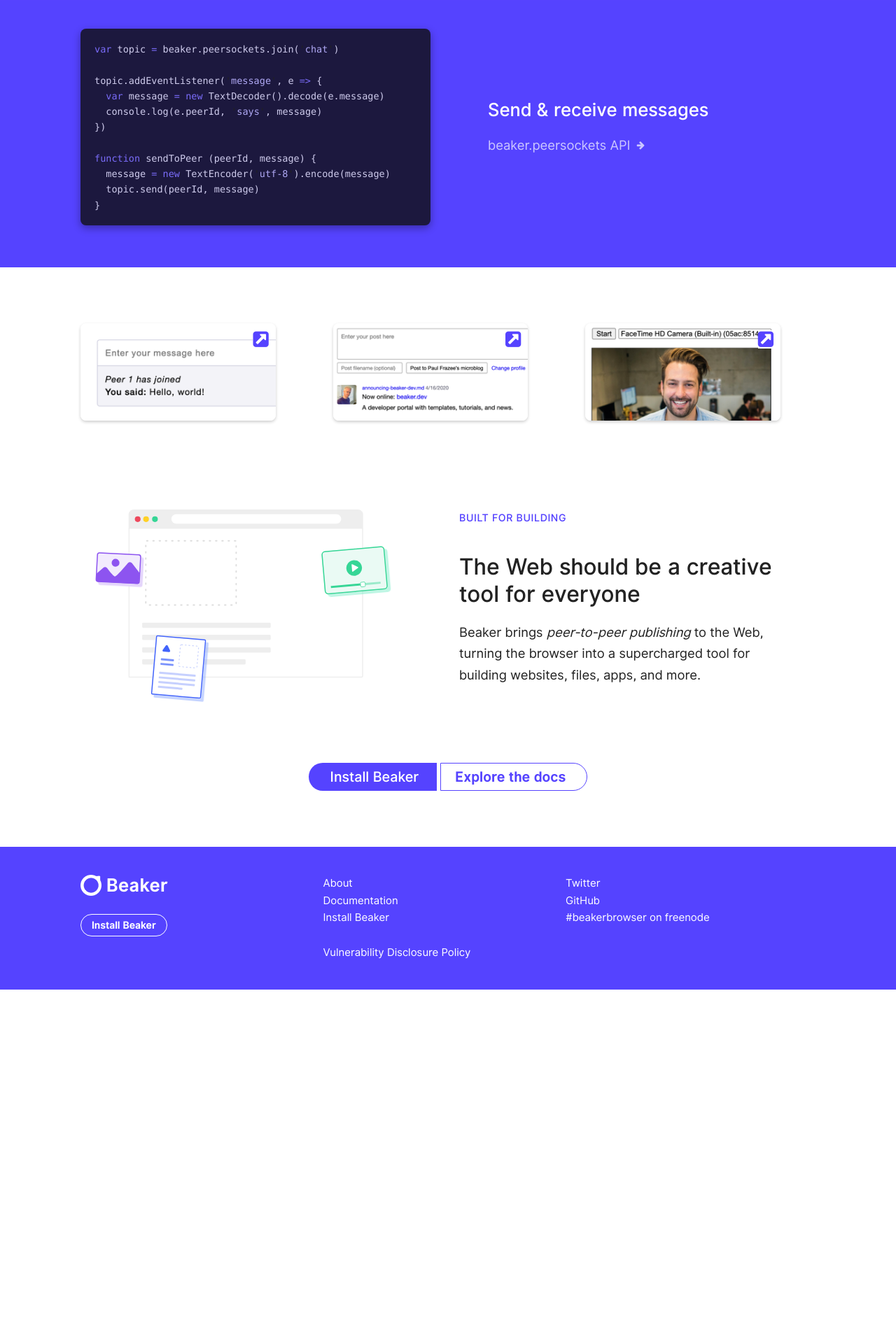
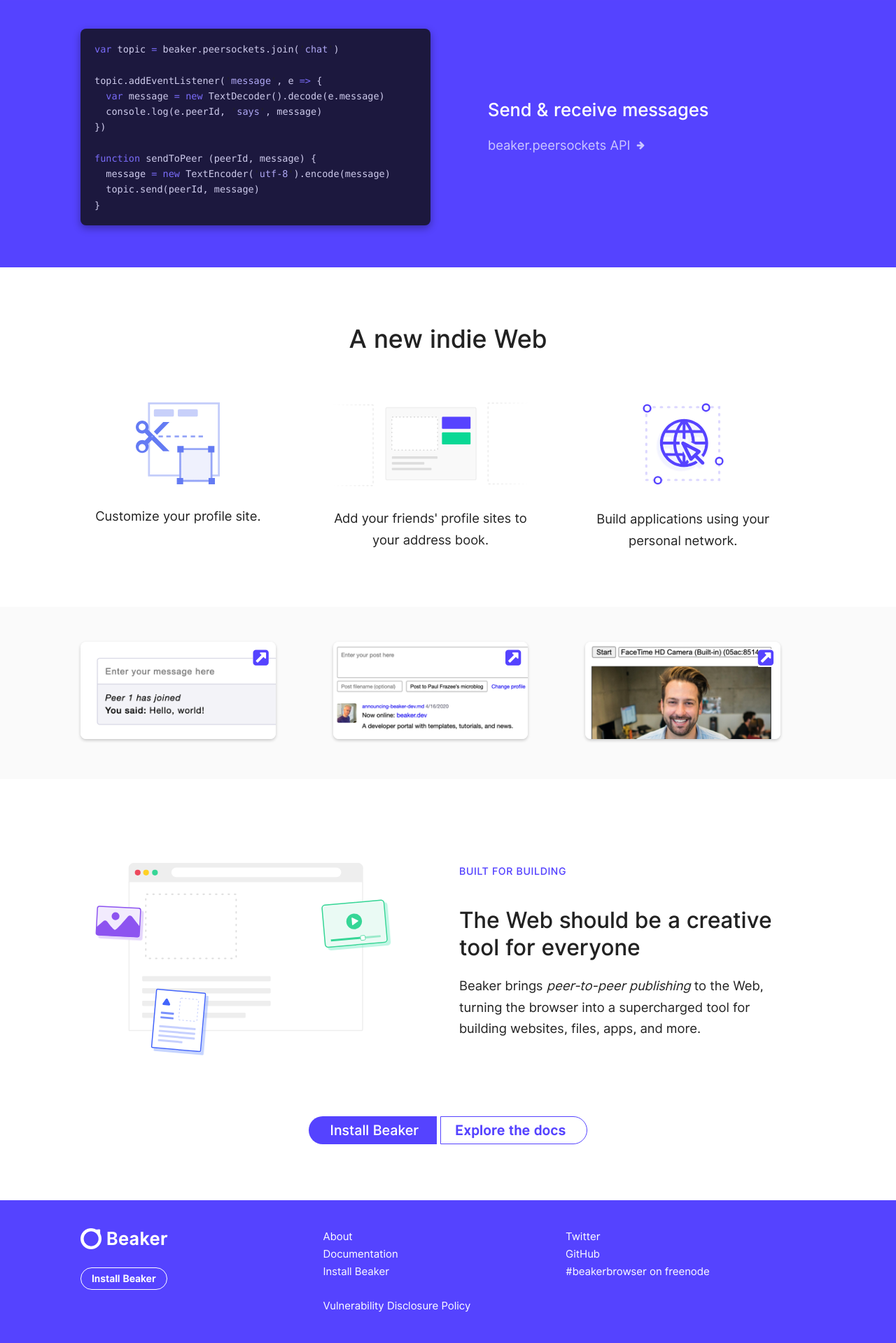
Before and after one commit to beakerbrowser/beakerbrowser.com, a Jekyll site: the page built from index.html, in a window 1280 px wide. Shown: the part 2574-4493 px from the top of the page at 70% size. Built offline with Jekyll 4.4.1, drawn with Linux system fonts in a browser that asks for light colours; before the commit the page ends 3988 px from its top, so only the background shows below that.

Commit message:
Add social-network section

```diff
--- a/css/pages/_home.scss
+++ b/css/pages/_home.scss
@@ -56,7 +56,8 @@
 
 .section.what,
 .section.how-it-works,
-.section.code-examples {
+.section.code-examples,
+.section.social-network {
 
   h3 {
     font-size: 2rem;
@@ -218,6 +219,9 @@
 }
 
 .section.apps {
+  background: #fafafa;
+  padding: 50px 0;
+
   a {
     display: block;
     position: relative;
@@ -241,6 +245,30 @@
 
     &:hover {
       box-shadow: 0 3px 6px #0004;
+    }
+  }
+}
+
+.section.social-network {
+  h3 {
+    margin-bottom: 70px;
+    font-size: 36px;
+  }
+
+  .col {
+    img {
+      display: block;
+      width: 120px;
+      margin: 0 auto 30px;
+
+      &.bigger {
+        width: 300px;
+        height: 120px;
+      }
+    }
+
+    p {
+      text-align: center;
     }
   }
 }
--- a/index.html
+++ b/index.html
@@ -188,6 +188,26 @@
   </div>
 </div>
 
+<div class="section social-network">
+  <h3>A new indie Web</h3>
+  <div class="container columns">
+    <div class="col col-1-3">
+      <img src="/img/customizable-apps.svg">
+      <p>Customize your profile site.</p>
+    </div>
+
+    <div class="col col-1-3">
+      <img class="bigger" src="/img/how-it-works/customizable-apps.svg">
+      <p>Add your friends' profile sites to your address book.</p>
+    </div>
+
+    <div class="col col-1-3">
+      <img src="/img/pseudo-ui/peer-to-peer.svg">
+      <p>Build applications using your personal network.</p>
+    </div>
+  </div>
+</div>
+
 <div class="section apps">
   <div class="container columns">
     <div class="col col-1-3">
```
Also changed, not shown: 3 other files.
